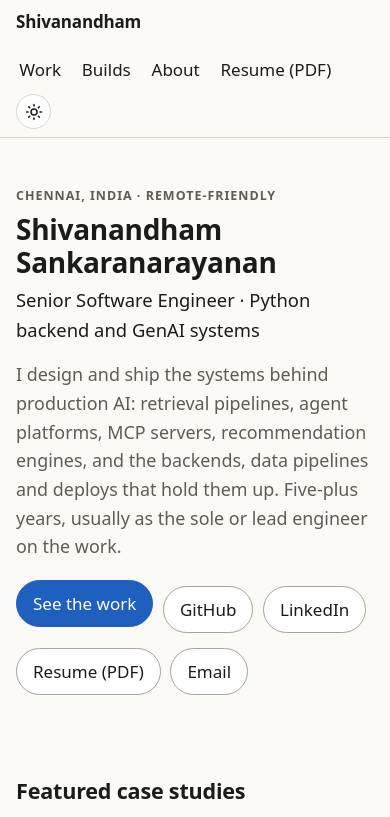
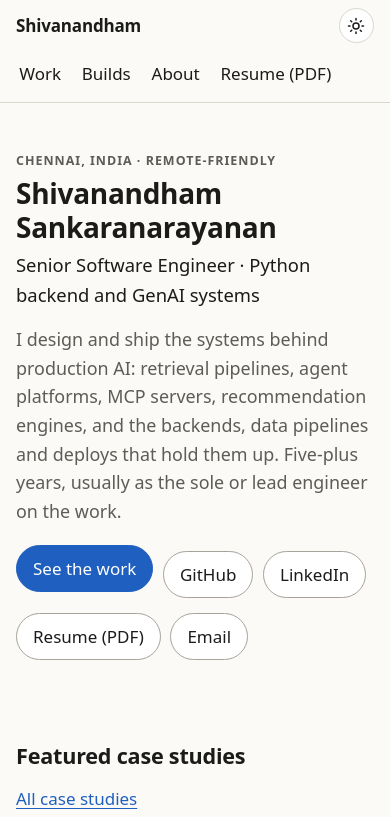
Before and after one commit to shivanandham/shivanandham.github.io, an Astro site: page / in a window 390 px wide. Shown: the top 817 px of the page. Built offline with nearby package versions, Linux system fonts and the light colour scheme; Astro itself is replaced by a stand-in of ours.

Commit message:
Fix header wrap on phones and link spacing on the home page
Co-Authored-By: Claude Fable 5.1 <noreply@anthropic.com>

```diff
--- a/src/layouts/Base.astro
+++ b/src/layouts/Base.astro
@@ -70,7 +70,8 @@ function isCurrent(href: string): boolean {
               </a>
             ))
           }
-          <button class="theme-toggle" type="button" id="theme-toggle" aria-label="Toggle light and dark theme" title="Toggle theme">
+        </nav>
+        <button class="theme-toggle" type="button" id="theme-toggle" aria-label="Toggle light and dark theme" title="Toggle theme">
             <svg class="icon-sun" width="18" height="18" viewBox="0 0 24 24" fill="none" stroke="currentColor" stroke-width="2" stroke-linecap="round" aria-hidden="true">
               <circle cx="12" cy="12" r="4"></circle>
               <path d="M12 2v2M12 20v2M4.9 4.9l1.4 1.4M17.7 17.7l1.4 1.4M2 12h2M20 12h2M4.9 19.1l1.4-1.4M17.7 6.3l1.4-1.4"></path>
@@ -79,7 +80,6 @@ function isCurrent(href: string): boolean {
               <path d="M21 12.8A9 9 0 1 1 11.2 3a7 7 0 0 0 9.8 9.8z"></path>
             </svg>
           </button>
-        </nav>
       </div>
     </header>
 
--- a/src/styles/global.css
+++ b/src/styles/global.css
@@ -265,12 +265,23 @@ blockquote {
 .site-header .wrap {
   display: flex;
   align-items: center;
-  justify-content: space-between;
-  gap: 1rem;
+  gap: 0.75rem 1rem;
   min-height: 3.5rem;
   flex-wrap: wrap;
   padding-top: 0.5rem;
   padding-bottom: 0.5rem;
+}
+
+.site-header .brand {
+  margin-right: auto;
+}
+
+/* On narrow screens the nav drops to its own full-width row under brand + toggle. */
+@media (max-width: 640px) {
+  .site-header .site-nav {
+    order: 3;
+    flex-basis: 100%;
+  }
 }
 
 .brand {
@@ -289,6 +300,7 @@ blockquote {
   align-items: center;
   gap: 0.25rem 0.9rem;
   flex-wrap: wrap;
+  margin-left: auto;
 }
 
 .site-nav a {
```
Also changed, not shown: src/pages/index.astro (+4 -4 lines).
